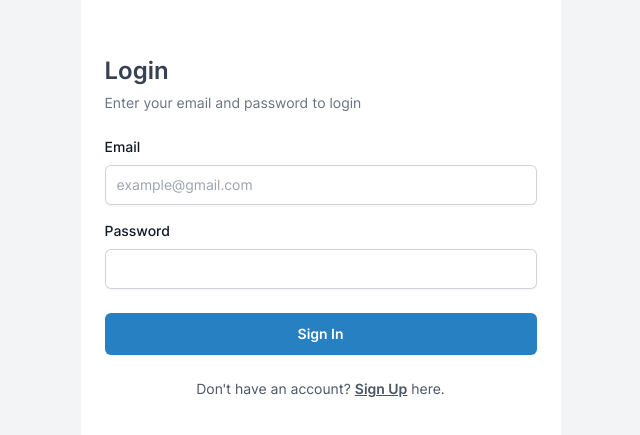
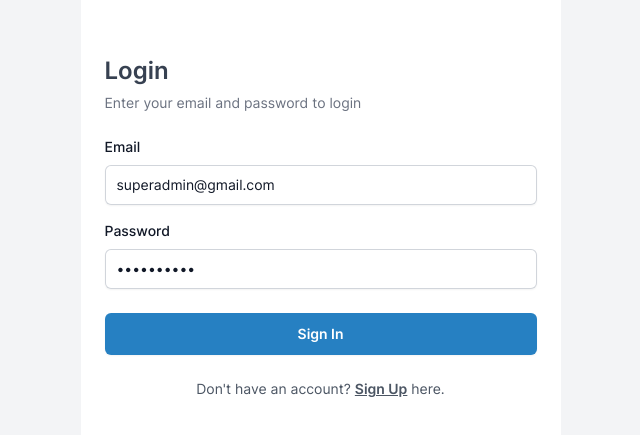
Before and after one commit to Erik3010/money-tracker, a React (Vite) app: page /login in a window 1280 px wide. Shown: the part 173-608 px from the top of the page, without its empty margins (312-952 px from the left). Built offline with nearby package versions, Linux system fonts and the light colour scheme.

Commit message:
feat: integrate login with supabase

```diff
--- a/src/pages/Auth/Login/index.tsx
+++ b/src/pages/Auth/Login/index.tsx
@@ -1,11 +1,34 @@
 import Button from "@components/Shared/Button";
 import Input from "@components/Shared/Input";
+import useForm from "@hooks/useForm";
+import supabase from "@lib/supabaseClient";
+import { AuthForm } from "@money-tracker-types/index";
 import { Link } from "react-router-dom";
 
 const Login = () => {
+  const handleSubmit = async ({ email, password }: AuthForm) => {
+    if (!email || !password) return;
+
+    const response = await supabase.auth.signInWithPassword({
+      email,
+      password,
+    });
+    console.log(response);
+  };
+
+  const {
+    formData,
+    isLoading,
+    handleFormChange,
+    handleSubmit: handleSignIn,
+  } = useForm(
+    { email: "superadmin@gmail.com", password: "superadmin" },
+    handleSubmit
+  );
+
   return (
     <div className="w-full h-screen -my-6 flex items-center">
-      <form className="w-full space-y-6">
+      <form className="w-full space-y-6" onSubmit={handleSignIn}>
         <div className="space-y-1.5">
           <h1 className="text-2xl font-semibold text-gray-700">Login</h1>
           <p className="text-sm text-gray-500">
@@ -17,16 +40,29 @@ const Login = () => {
             <label className="text-sm font-medium" htmlFor="email">
               Email
             </label>
-            <Input type="email" id="email" placeholder="example@gmail.com" />
+            <Input
+              type="email"
+              id="email"
+              placeholder="example@gmail.com"
+              value={formData.email}
+              onChange={handleFormChange}
+            />
           </div>
           <div className="grid gap-2">
             <label className="text-sm font-medium" htmlFor="password">
               Password
             </label>
-            <Input type="password" id="password" />
+            <Input
+              type="password"
+              id="password"
+              value={formData.password}
+              onChange={handleFormChange}
+            />
           </div>
         </div>
-        <Button>Sign In</Button>
+        <Button loading={isLoading} disabled={isLoading}>
+          Sign In
+        </Button>
         <div className="text-center text-sm text-gray-600">
           Don't have an account?{" "}
           <Link className="underline font-semibold" to="/register">
--- a/src/pages/Auth/Register/index.tsx
+++ b/src/pages/Auth/Register/index.tsx
@@ -4,11 +4,7 @@ import Input from "@components/Shared/Input";
 
 import supabase from "@lib/supabaseClient";
 import useForm from "@hooks/useForm";
-
-interface AuthForm {
-  email: string;
-  password: string;
-}
+import { AuthForm } from "@money-tracker-types/index";
 
 const Register = () => {
   const handleSubmit = async ({ email, password }: AuthForm) => {
@@ -19,7 +15,7 @@ const Register = () => {
   };
 
   const {
-    formData: form,
+    formData,
     isLoading,
     handleFormChange,
     handleSubmit: handleSignUp,
@@ -47,7 +43,7 @@ const Register = () => {
               name="email"
               id="email"
               onChange={handleFormChange}
-              value={form.email}
+              value={formData.email}
               placeholder="example@gmail.com"
             />
           </div>
@@ -60,7 +56,7 @@ const Register = () => {
               name="password"
               id="password"
               onChange={handleFormChange}
-              value={form.password}
+              value={formData.password}
             />
           </div>
         </div>
--- a/src/types/index.ts
+++ b/src/types/index.ts
@@ -1,3 +1,8 @@
 import { transactionTypes } from "@constants/index";
 
 export type TransactionType = (typeof transactionTypes)[number];
+
+export interface AuthForm {
+  email: string;
+  password: string;
+}
```
